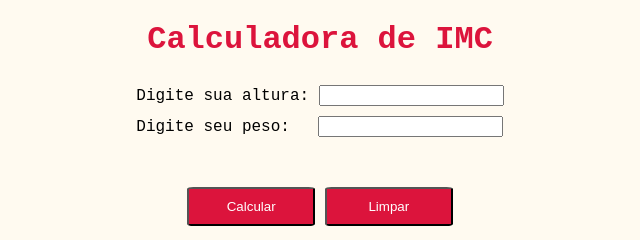
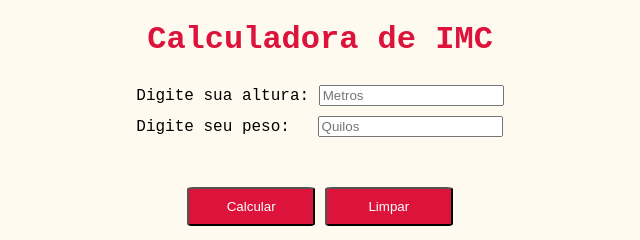
Before and after one commit to renataarruda/calculadoraIMC, a plain HTML site: page calculo-imc/index.html in a window 1280 px wide. Shown: the full height of the page, 328-968 px from the left. Drawn offline with Linux system fonts and the light colour scheme.

Commit message:
feat: adicionando placeholders nos inputs

```diff
--- a/calculo-imc/index.html
+++ b/calculo-imc/index.html
@@ -15,12 +15,12 @@
       <fieldset class="infos">
         <div class="input__altura">
           <label for="altura">Digite sua altura:</label>
-          <input type="number" id="altura" />
+          <input type="number" id="altura" placeholder="Metros"/>
         </div>
 
         <div class="input__peso">
           <label for="peso">Digite seu peso:</label>
-          <input type="number" id="peso" />
+          <input type="number" id="peso" placeholder="Quilos"/>
         </div>
       </fieldset>
 
```
